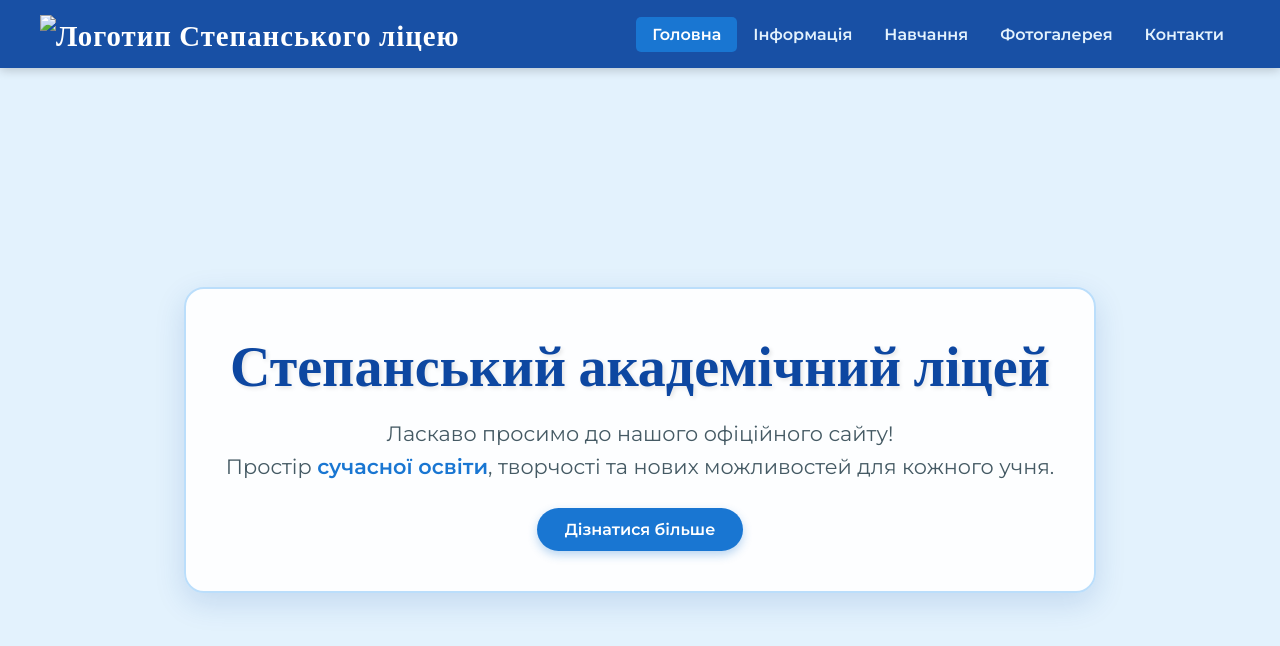
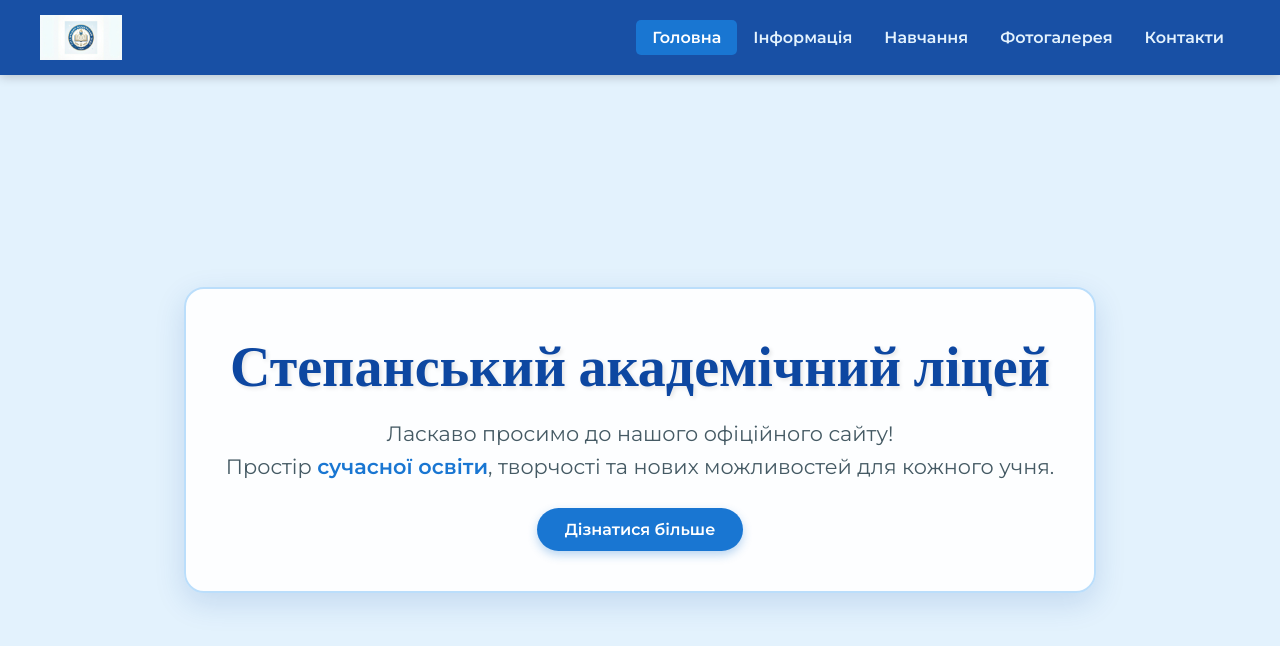
Before and after one commit to MarynaZabilyk/stepanskylyceum, a plain HTML site: page index.html in a window 1280 px wide. Drawn offline with nearby package versions, Linux system fonts and the light colour scheme.

Commit message:
Add files via upload

```diff
--- a/index.html
+++ b/index.html
@@ -15,7 +15,7 @@
     <nav class="navbar">
         <div class="nav-container">
             <a href="#" class="nav-logo">
-    <img src="logo.png" alt="Логотип Степанського ліцею" class="logo-img">
+    <img src="logo.jpg" alt="Логотип Степанського ліцею" class="logo-img">
             </a>
 
             <button class="menu-toggle" id="mobile-menu">
--- a/style.css
+++ b/style.css
@@ -260,3 +260,36 @@ body {
         margin: 15px 0;
     }
 }
+.logo-img {
+    height: 45px;
+    width: auto;
+    display: block;
+    transition: transform 0.3s ease;
+}
+.logo-img:hover {
+    transform: scale(1.05);
+}
+/* АДАПТИВНИЙ ЛОГОТИП */
+.logo-img {
+    height: 45px;          /* Оптимальна висота для комп'ютерів */
+    max-height: 10vh;      /* Обмеження: логотип ніколи не перевищить 10% від висоти екрану */
+    width: auto;           /* Ширина масштабується автоматично, без спотворень */
+    max-width: 100%;       /* Картинка ніколи не стане ширшою за свій контейнер */
+    display: block;
+    object-fit: contain;   /* Гарантує, що картинка акуратно впишеться в задані межі */
+    transition: transform 0.3s ease;
+}
+
+/* Ефект при наведенні мишкою (тільки для пристроїв з курсором) */
+@media (hover: hover) {
+    .logo-img:hover {
+        transform: scale(1.05);
+    }
+}
+
+/* Налаштування для дуже маленьких екранів (мобільні телефони) */
+@media screen and (max-width: 480px) {
+    .logo-img {
+        height: 38px;      /* На крихітних екранах робимо логотип ще трішки меншим та акуратнішим */
+    }
+}
```
